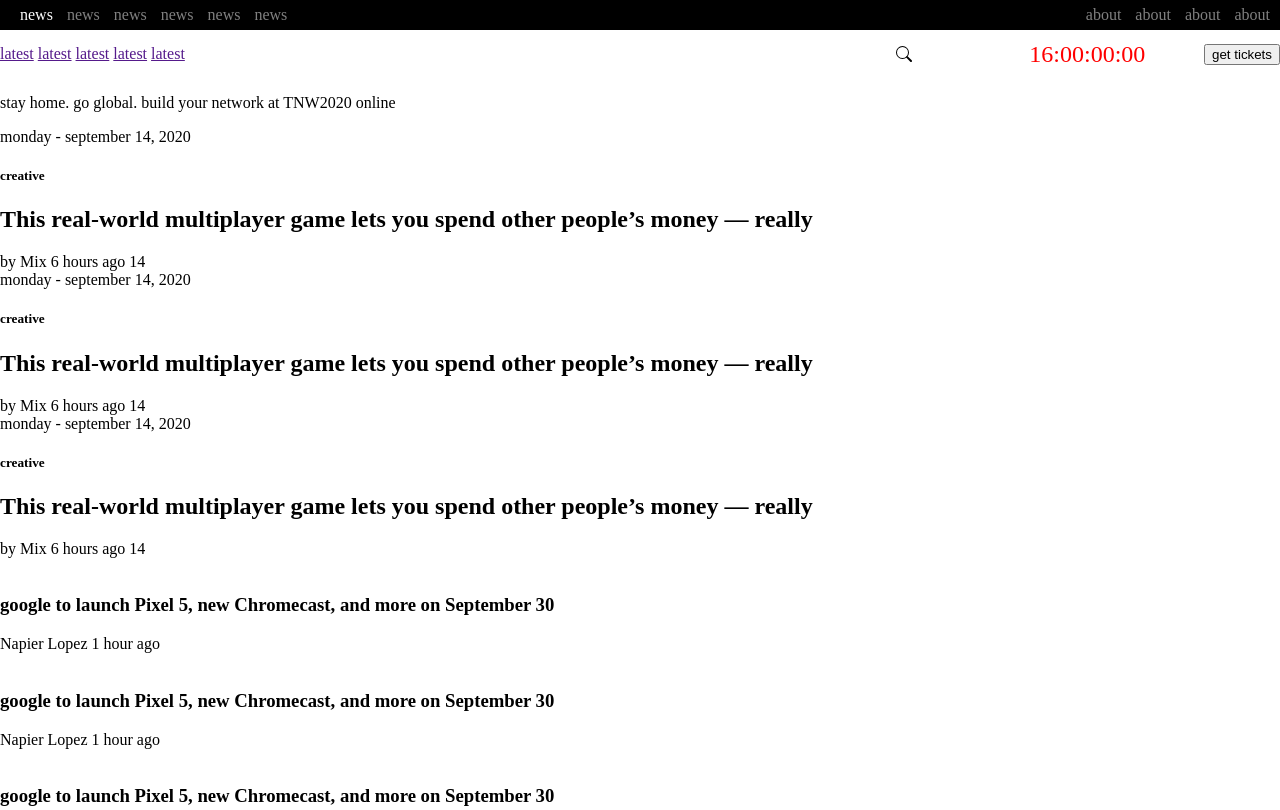
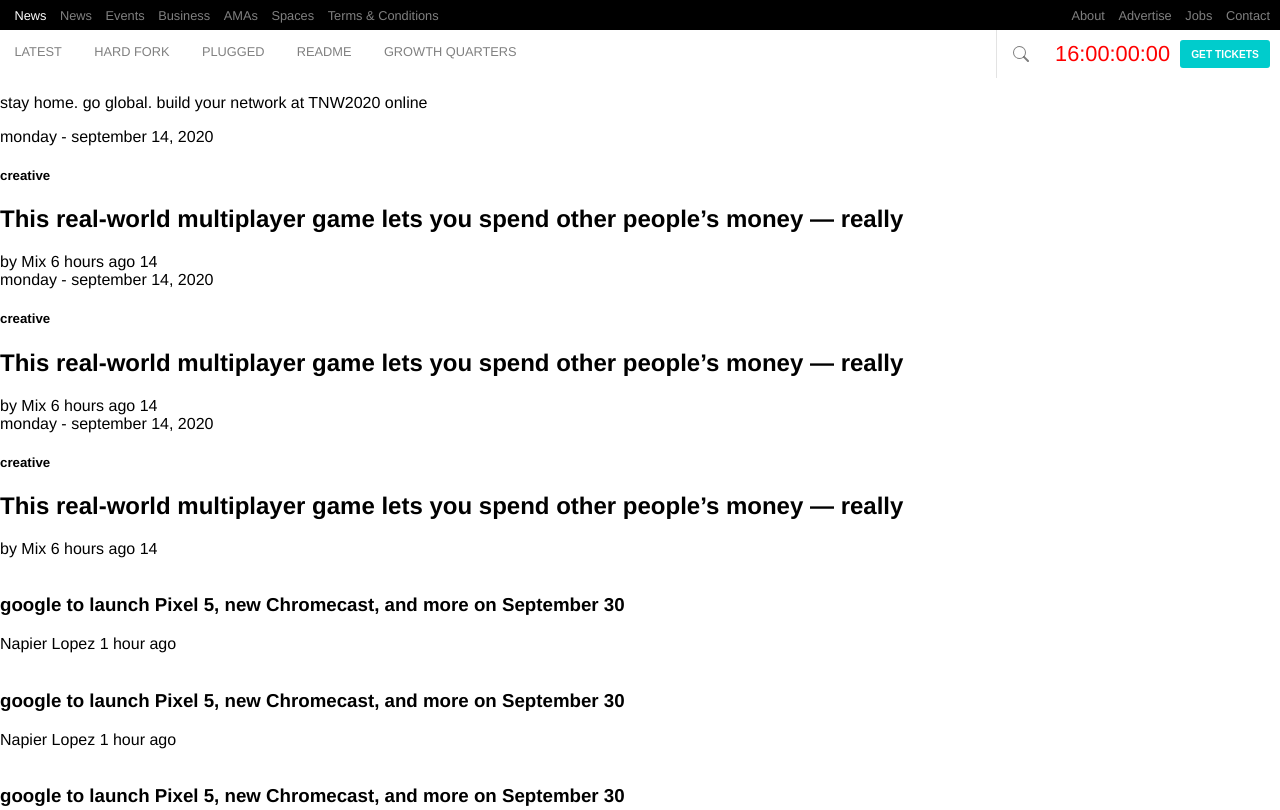
Before and after one commit to prosperitty/the-next-web-homepage, a plain HTML site: page index.html in a window 1280 px wide. Shown: the top 810 px of the page. Drawn offline with Linux system fonts and the light colour scheme.

Commit message:
styled nav elements

```diff
--- a/index.html
+++ b/index.html
@@ -14,30 +14,34 @@
             <ul class="nav-top-left">
                 <li><a id="news-link" href="#">news</a></li>
                 <li><a href="#">news</a></li>
-                <li><a href="#">news</a></li>
-                <li><a href="#">news</a></li>
-                <li><a href="#">news</a></li>
-                <li><a href="#">news</a></li>
+                <li><a href="#">events</a></li>
+                <li><a href="#">business</a></li>
+                <li><a href="#">AMAs</a></li>
+                <li><a href="#">spaces</a></li>
+                <li><a href="#">terms & conditions</a></li>
             </ul>
             <ul class="nav-top-right">
                 <li><a href="">about</a></li>
-                <li><a href="">about</a></li>
-                <li><a href="">about</a></li>
-                <li><a href="">about</a></li>
+                <li><a href="">advertise</a></li>
+                <li><a href="">jobs</a></li>
+                <li><a href="">contact</a></li>
             </ul>
         </div>
 
-        <div class="nav-bottom flex">
+        <div class="nav-bottom">
+
+
             <ul class="nav-bottom-left">
-                <li><a href="">latest</a></li>
-                <li><a href="">latest</a></li>
-                <li><a href="">latest</a></li>
-                <li><a href="">latest</a></li>
-                <li><a href="">latest</a></li>
+                <a href=""><li>latest</li></a>
+                <a href=""><li>hard fork</li></a>
+                <a href=""><li>plugged</li></a>
+                <a href=""><li>readme</li></a>
+                <a href=""><li>growth quarters</li></a>
             </ul>
 
-            <div class="nav-bottom-right flex">
-                <svg width="1em" height="1em" viewBox="0 0 16 16" class="bi bi-search" fill="currentColor" xmlns="http://www.w3.org/2000/svg">
+
+            <div class="nav-bottom-right">
+                <svg class="search-icon" width="16px" height="16px" viewBox="0 0 16 16" class="bi bi-search" fill="currentColor" xmlns="http://www.w3.org/2000/svg">
                     <path fill-rule="evenodd" d="M10.442 10.442a1 1 0 0 1 1.415 0l3.85 3.85a1 1 0 0 1-1.414 1.415l-3.85-3.85a1 1 0 0 1 0-1.415z"/>
                     <path fill-rule="evenodd" d="M6.5 12a5.5 5.5 0 1 0 0-11 5.5 5.5 0 0 0 0 11zM13 6.5a6.5 6.5 0 1 1-13 0 6.5 6.5 0 0 1 13 0z"/>
                 </svg>
@@ -45,7 +49,12 @@
                 <time class="countdown" datetime="16:00:00:00">16:00:00:00</time>
                 <button class="btn-tickets">get tickets</button>
             </div>
+
+
+
+
         </div>
+
 
     </nav>
 
--- a/style.css
+++ b/style.css
@@ -1,5 +1,6 @@
 body {
     margin: 0;
+    font-family: ARS Maquette,Helvetica Neue,Arial,sans-serif;
 }
 
 li {
@@ -8,12 +9,22 @@ li {
 }
 
 ul {
+    display: inline-block;
     padding: 0;
     margin: 0;
 }
 
+.flex {
+    display: flex;
+    justify-content: space-between;
+    align-items: center;
+}
+
 .nav-top {
     height: 30px;
+
+    font-size: 0.8em;
+    text-transform: capitalize;
 
     background-color: black;
 }
@@ -32,35 +43,76 @@ ul {
 }
 
 .nav-top-left {
-    padding: 0;
-    margin-left: 20px;
+    margin-left: 14.4px;
 }
 
 #news-link {
     color: white;
 }
 
-.flex {
-    display: flex;
-    justify-content: space-between;
-    align-items: center;
-    flex-shrink: 0;
+.nav-bottom {
+    height: 48px;
+
+    font-size: 0.8em;
+    text-transform: uppercase;
 }
 
-.nav-bottom {
-    height: 48px;
+.nav-bottom a {
+    text-decoration: none;
+    color: gray;
 }
 
 .nav-bottom-right {
+    display: inline-flex;
+    align-items: center;
+    float: right;
     height: 100%;
-    width: 30%;
+
+    border-left: 1px solid rgba(155, 155, 155, 0.282);
 }
 
 .nav-bottom-right img {
     height: 100%;
 }
 
+.nav-bottom-right svg {
+    padding: 16px;
+    color: rgba(0, 0, 0, 0.508);
+}
+
+.search-icon-container {
+    padding: 13px;
+}
+
 .countdown {
-    font-size: 1.5em;
+    padding: 0 10px;
+
+    font-size: 1.7em;
     color: red;
 }
+
+.btn-tickets {
+    height: 28px;
+    width: 90px;
+    margin-right: 10px;
+
+    color: white;
+    text-transform: uppercase;
+    font-weight: 800;
+    font-size: 0.8em;
+
+    border: none;
+    border-radius: 3px;
+
+    background-color: #00cccc;
+}
+
+.nav-bottom a:hover,
+.nav-bottom-right svg:hover {
+    color: black;
+}
+
+.nav-bottom-left li {
+    height: 100%;
+    padding: 14.4px;
+}
```
